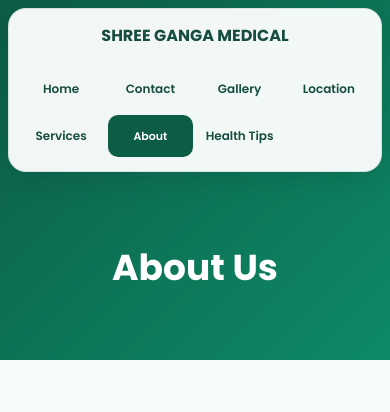
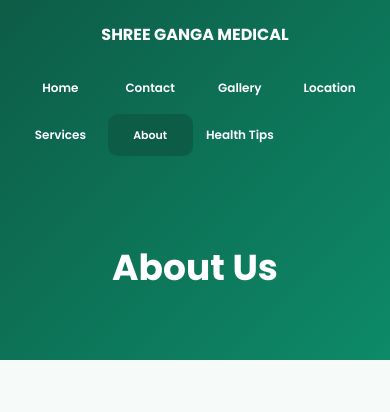
Before and after one commit to riteshml0211-cpu/shree-ganga-medical, a Flask app: page /about in a window 390 px wide. Shown: the top 412 px of the page. Run offline with Flask 3, Linux system fonts and the light colour scheme.

Commit message:
Improve mobile navigation

```diff
--- a/static/css/style.css
+++ b/static/css/style.css
@@ -2011,3 +2011,38 @@ td {
         padding-top: 240px !important;
     }
 }
+
+/* =====================================
+   TRANSPARENT FIXED NAVBAR
+===================================== */
+
+.navbar {
+    background: transparent !important;
+    border: none !important;
+    box-shadow: none !important;
+
+    backdrop-filter: none !important;
+    -webkit-backdrop-filter: none !important;
+}
+
+/* Logo text */
+.navbar .logo {
+    color: white !important;
+}
+
+/* Normal navigation links */
+.navbar ul li a {
+    color: white !important;
+}
+
+/* Active Home button */
+.navbar ul li a.active {
+    background: #0d5c46 !important;
+    color: white !important;
+}
+
+/* Hover effect */
+.navbar ul li a:hover {
+    background: rgba(255, 255, 255, 0.15) !important;
+    color: white !important;
+}
```
